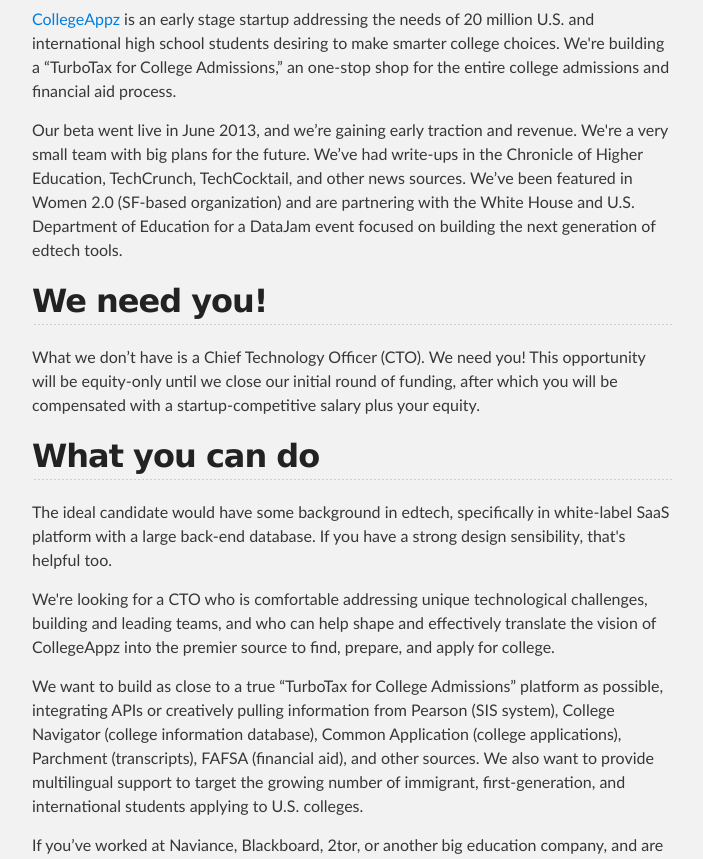
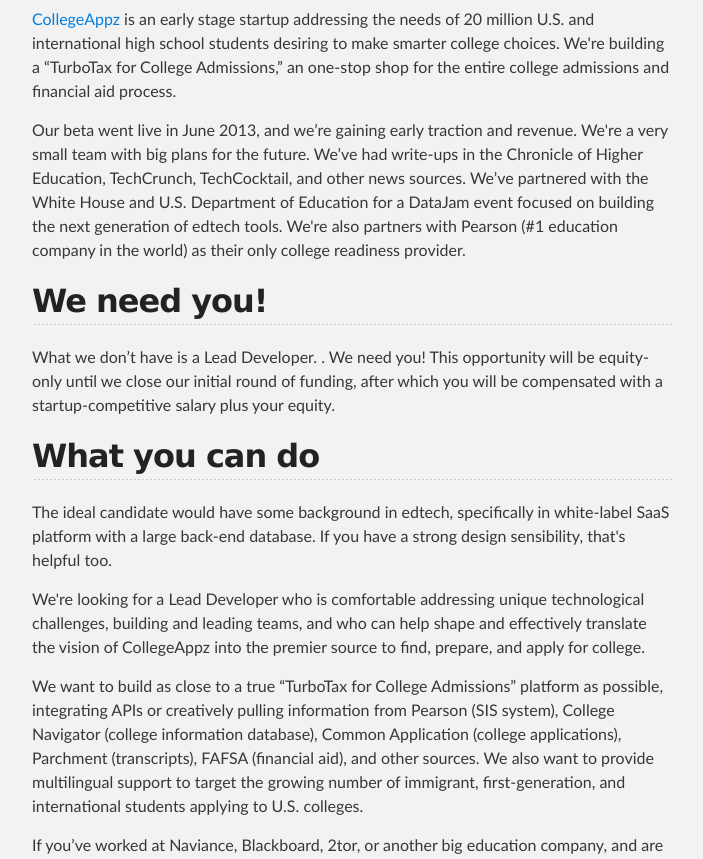
Before and after one commit to collegeappz/collegeappz.github.io, a plain HTML site: page index.html in a window 1280 px wide. Shown: the part 335-1194 px from the top of the page, without its empty margins (288-991 px from the left). Drawn offline with Linux system fonts and the light colour scheme.

Commit message:
Replace master branch with page content via GitHub

```diff
--- a/index.html
+++ b/index.html
@@ -30,47 +30,30 @@
         <h3>
 <a name="about-us" class="anchor" href="#about-us"><span class="octicon octicon-link"></span></a>About us</h3>
 
-<p><a href="http://www.collegeappz.com">CollegeAppz</a> is an early stage startup addressing the needs of 20 million U.S. and
-international high school students desiring to make smarter college choices. We're
+<p><a href="http://www.collegeappz.com">CollegeAppz</a> is an early stage startup addressing the needs of 20 million U.S. and international high school students desiring to make smarter college choices. We're
 building a “TurboTax for College Admissions,” an one-stop shop for the entire college
 admissions and financial aid process.</p>
 
 <p>Our beta went live in June 2013, and we’re gaining early traction and revenue. We're a
 very small team with big plans for the future. We’ve had write-ups in the Chronicle of
-Higher Education, TechCrunch, TechCocktail, and other news sources. We’ve been
-featured in Women 2.0 (SF-based organization) and are partnering with the White
-House and U.S. Department of Education for a DataJam event focused on building the
-next generation of edtech tools.</p>
+Higher Education, TechCrunch, TechCocktail, and other news sources. We’ve partnered with the White House and U.S. Department of Education for a DataJam event focused on building the next generation of edtech tools. We're also partners with Pearson (#1 education company in the world) as their only college readiness provider.</p>
 
 <h2>
 <a name="we-need-you" class="anchor" href="#we-need-you"><span class="octicon octicon-link"></span></a>We need you!</h2>
 
-<p>What we don’t have is a Chief Technology Officer (CTO). We need you! This opportunity
-will be equity-only until we close our initial round of funding, after which you will be
-compensated with a startup-competitive salary plus your equity.</p>
+<p>What we don’t have is a Lead Developer. . We need you! This opportunity will be equity-only until we close our initial round of funding, after which you will be compensated with a startup-competitive salary plus your equity.</p>
 
 <h2>
 <a name="what-you-can-do" class="anchor" href="#what-you-can-do"><span class="octicon octicon-link"></span></a>What you can do</h2>
 
-<p>The ideal candidate would have some background in edtech, specifically in white-label
-SaaS platform with a large back-end database. If you have a strong design sensibility,
-that's helpful too.</p>
+<p>The ideal candidate would have some background in edtech, specifically in white-label SaaS platform with a large back-end database. If you have a strong design sensibility, that's helpful too.</p>
 
-<p>We're looking for a CTO who is comfortable addressing unique technological
-challenges, building and leading teams, and who can help shape and effectively
-translate the vision of CollegeAppz into the premier source to find, prepare, and apply
-for college. </p>
+<p>We're looking for a Lead Developer who is comfortable addressing unique technological challenges, building and leading teams, and who can help shape and effectively translate the vision of CollegeAppz into the premier source to find, prepare, and apply for college. </p>
 
-<p>We want to build as close to a true “TurboTax for College Admissions”
-platform as possible, integrating APIs or creatively pulling information from Pearson
-(SIS system), College Navigator (college information database), Common Application
-(college applications), Parchment (transcripts), FAFSA (financial aid), and other sources.
-We also want to provide multilingual support to target the growing number of
+<p>We want to build as close to a true “TurboTax for College Admissions” platform as possible, integrating APIs or creatively pulling information from Pearson (SIS system), College Navigator (college information database), Common Application (college applications), Parchment (transcripts), FAFSA (financial aid), and other sources. We also want to provide multilingual support to target the growing number of
 immigrant, first-generation, and international students applying to U.S. colleges.</p>
 
-<p>If you’ve worked at Naviance, Blackboard, 2tor, or another big education company, and
-are looking to build the next generation platform for college bound students...we want
-to talk to you!</p>
+<p>If you’ve worked at Naviance, Blackboard, 2tor, or another big education company, and are looking to build the next generation platform for college bound students...we want to talk to you!</p>
 
 <p>Compensation options: Employee Equity</p>
 
```
Also changed, not shown: params.json (+1 -1 lines).
